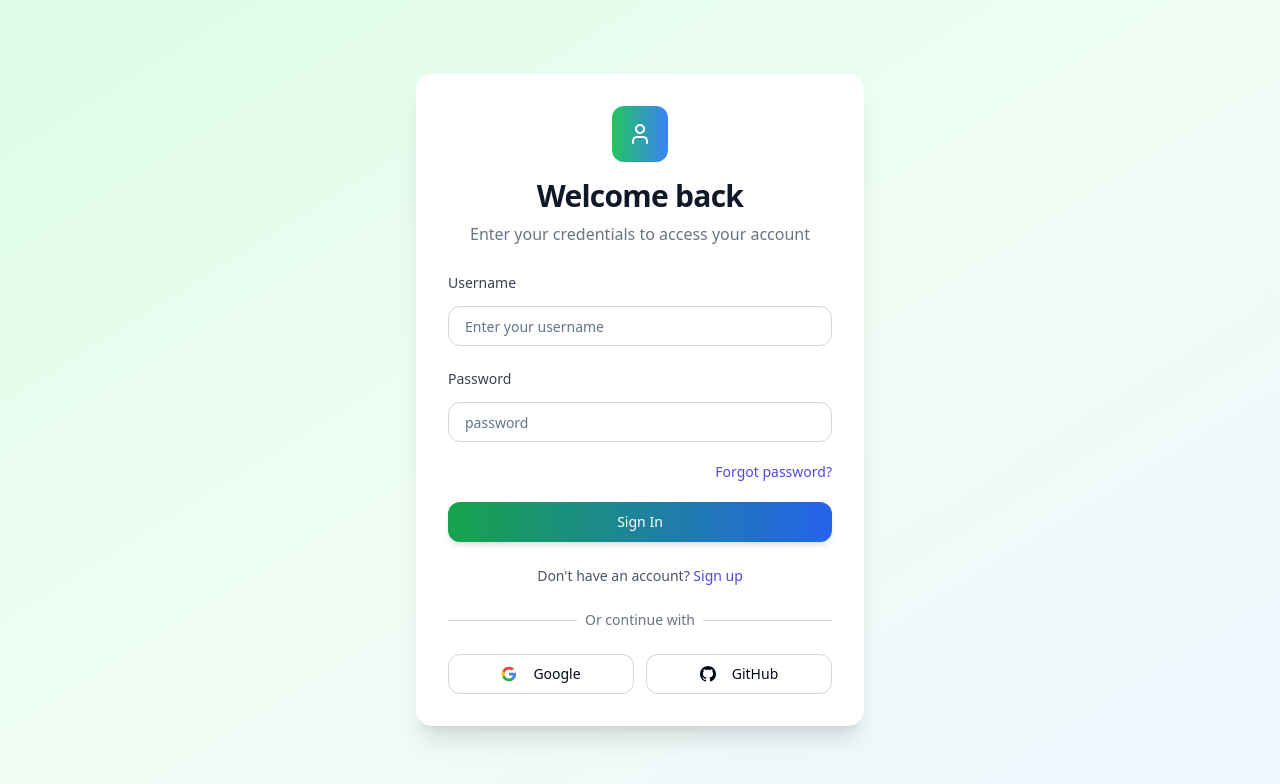
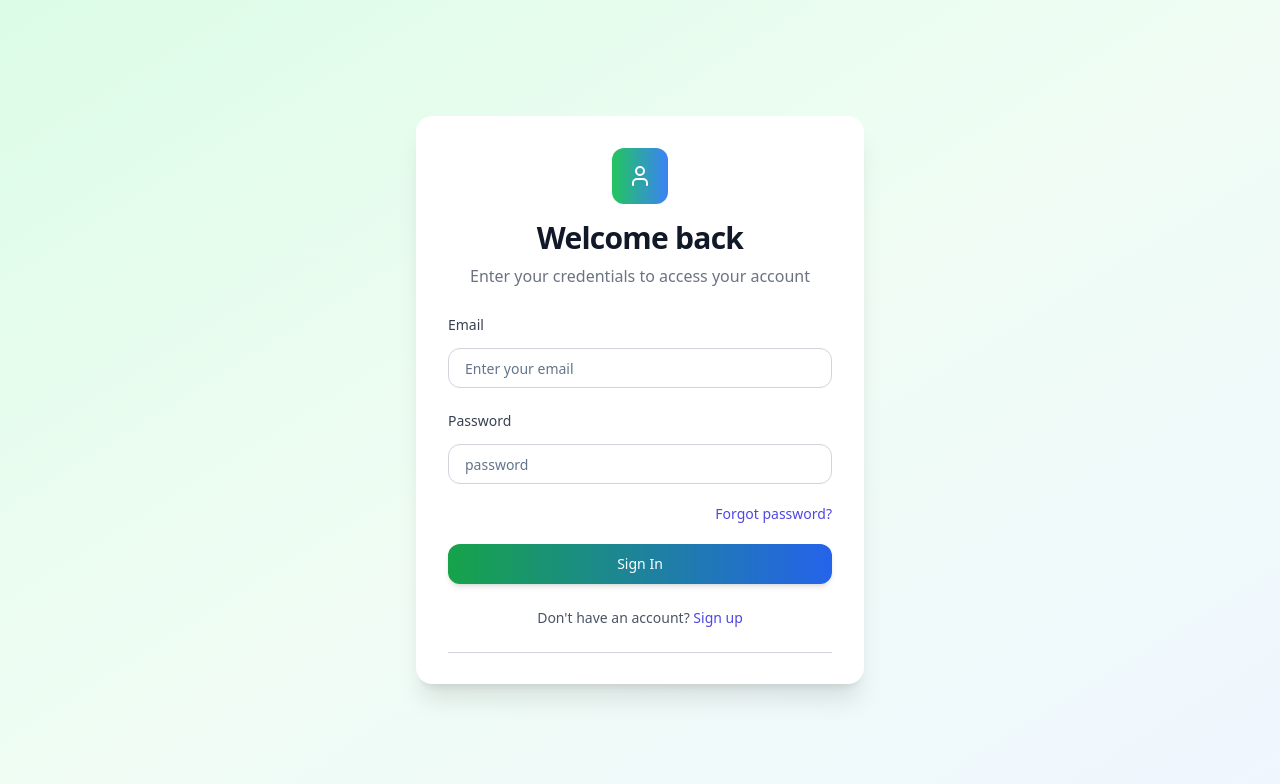
Before and after one commit to avi9611/logistic-app-ui, a React (Vite) app: page /login in a window 1280 px wide. Shown: the top 784 px of the page. Built offline with nearby package versions, Linux system fonts and the light colour scheme.

Commit message:
email verification

```diff
--- a/src/pages/Login.tsx
+++ b/src/pages/Login.tsx
@@ -9,7 +9,7 @@ import { motion } from "framer-motion";
 import { Toaster, toast } from "react-hot-toast";
 
 const Login: React.FC = () => {
-  const [username, setUsername] = useState("");
+  const [email, setEmail] = useState("");
   const [password, setPassword] = useState("");
   const [message, setMessage] = useState("");
   const [isLoading, setIsLoading] = useState(false);
@@ -22,7 +22,7 @@ const Login: React.FC = () => {
       const res = await fetch(`${import.meta.env.VITE_API_URL}/login`, {
         method: "POST",
         headers: { "Content-Type": "application/json" },
-        body: JSON.stringify({ username, password }),
+        body: JSON.stringify({ email, password }),
       });
       const data = await res.json();
       if (res.ok) {
@@ -88,16 +88,16 @@ const Login: React.FC = () => {
             <div className="space-y-3">
               <label
                 className="text-sm font-medium text-gray-700"
-                htmlFor="username"
+                htmlFor="email"
               >
-                Username
+                Email
               </label>
               <Input
-                id="username"
-                type="text"
-                placeholder="Enter your username"
-                value={username}
-                onChange={(e) => setUsername(e.target.value)}
+                id="email"
+                type="email"
+                placeholder="Enter your email"
+                value={email}
+                onChange={(e) => setEmail(e.target.value)}
                 required
                 className="w-full px-4 py-3 rounded-lg border-gray-300 focus:ring-2 focus:ring-indigo-500 focus:border-indigo-500 transition-all"
                 disabled={isLoading}
@@ -180,43 +180,6 @@ const Login: React.FC = () => {
             <div className="absolute inset-0 flex items-center">
               <div className="w-full border-t border-gray-300"></div>
             </div>
-            <div className="relative flex justify-center text-sm">
-              <span className="px-2 bg-white text-gray-500">Or continue with</span>
-            </div>
-          </div>
-
-          <div className="grid grid-cols-2 gap-3">
-            <Button
-              variant="outline"
-              className="py-2 px-4 border-gray-300 hover:bg-gray-50 rounded-lg flex items-center justify-center"
-            >
-              <svg
-                className="w-5 h-5 mr-2"
-                xmlns="http://www.w3.org/2000/svg"
-                viewBox="0 0 24 24"
-                fill="currentColor"
-              >
-                <path d="M22.56 12.25c0-.78-.07-1.53-.2-2.25H12v4.26h5.92c-.26 1.37-1.04 2.53-2.21 3.31v2.77h3.57c2.08-1.92 3.28-4.74 3.28-8.09z" fill="#4285F4" />
-                <path d="M12 23c2.97 0 5.46-.98 7.28-2.66l-3.57-2.77c-.98.66-2.23 1.06-3.71 1.06-2.86 0-5.29-1.93-6.16-4.53H2.18v2.84C3.99 20.53 7.7 23 12 23z" fill="#34A853" />
-                <path d="M5.84 14.09c-.22-.66-.35-1.36-.35-2.09s.13-1.43.35-2.09V7.07H2.18C1.43 8.55 1 10.22 1 12s.43 3.45 1.18 4.93l2.85-2.22.81-.62z" fill="#FBBC05" />
-                <path d="M12 5.38c1.62 0 3.06.56 4.21 1.64l3.15-3.15C17.45 2.09 14.97 1 12 1 7.7 1 3.99 3.47 2.18 7.07l3.66 2.84c.87-2.6 3.3-4.53 6.16-4.53z" fill="#EA4335" />
-              </svg>
-              Google
-            </Button>
-            <Button
-              variant="outline"
-              className="py-2 px-4 border-gray-300 hover:bg-gray-50 rounded-lg flex items-center justify-center"
-            >
-              <svg
-                className="w-5 h-5 mr-2"
-                xmlns="http://www.w3.org/2000/svg"
-                viewBox="0 0 24 24"
-                fill="currentColor"
-              >
-                <path d="M12 0C5.37 0 0 5.37 0 12c0 5.31 3.44 9.8 8.21 11.39.6.11.82-.26.82-.58 0-.29-.01-1.05-.02-2.06-3.34.72-4.04-1.61-4.04-1.61-.55-1.39-1.33-1.76-1.33-1.76-1.09-.74.08-.73.08-.73 1.2.09 1.83 1.24 1.83 1.24 1.07 1.83 2.81 1.3 3.5 1 .11-.78.42-1.31.76-1.61-2.67-.3-5.47-1.33-5.47-5.93 0-1.31.47-2.38 1.24-3.22-.12-.3-.54-1.52.12-3.18 0 0 1.01-.32 3.3 1.23.96-.27 1.98-.4 3-.4 1.02 0 2.04.13 3 .4 2.29-1.55 3.3-1.23 3.3-1.23.66 1.66.24 2.88.12 3.18.77.84 1.24 1.91 1.24 3.22 0 4.61-2.81 5.62-5.48 5.92.43.37.82 1.1.82 2.22 0 1.6-.02 2.89-.02 3.29 0 .32.21.7.83.58C20.56 21.8 24 17.31 24 12c0-6.63-5.37-12-12-12z" />
-              </svg>
-              GitHub
-            </Button>
           </div>
         </Card>
       </motion.div>
--- a/src/pages/Register.tsx
+++ b/src/pages/Register.tsx
@@ -10,6 +10,7 @@ import { Toaster, toast } from "react-hot-toast";
 
 const Register: React.FC = () => {
   const [username, setUsername] = useState("");
+  const [email, setEmail] = useState("");
   const [password, setPassword] = useState("");
   const [confirmPassword, setConfirmPassword] = useState("");
   const [message, setMessage] = useState("");
@@ -32,13 +33,17 @@ const Register: React.FC = () => {
     e.preventDefault();
 
     if (!validateForm()) return;
+    if (!email) {
+      toast.error("Email is required");
+      return;
+    }
 
     setIsLoading(true);
     try {
       const res = await fetch(`${import.meta.env.VITE_API_URL}/register`, {
         method: "POST",
         headers: { "Content-Type": "application/json" },
-        body: JSON.stringify({ username, password }),
+        body: JSON.stringify({ username, email, password }),
       });
       const data = await res.json();
       if (res.ok) {
@@ -122,6 +127,24 @@ const Register: React.FC = () => {
                   disabled={isLoading}
                 />
               </div>
+              <div className="space-y-3">
+                <label
+                  className="text-sm font-medium text-gray-700"
+                  htmlFor="email"
+                >
+                  Email
+                </label>
+                <Input
+                  id="email"
+                  type="email"
+                  placeholder="Enter your email"
+                  value={email}
+                  onChange={(e) => setEmail(e.target.value)}
+                  required
+                  className="w-full px-4 py-3 rounded-lg border-gray-300 focus:ring-2 focus:ring-indigo-500 focus:border-indigo-500 transition-all"
+                  disabled={isLoading}
+                />
+              </div>
 
               <div className="space-y-3">
                 <label
@@ -197,43 +220,6 @@ const Register: React.FC = () => {
               <div className="absolute inset-0 flex items-center">
                 <div className="w-full border-t border-gray-300"></div>
               </div>
-              <div className="relative flex justify-center text-sm">
-                <span className="px-2 bg-white text-gray-500">Or continue with</span>
-              </div>
-            </div>
-
-            <div className="grid grid-cols-2 gap-3">
-              <Button
-                variant="outline"
-                className="py-2 px-4 border-gray-300 hover:bg-gray-50 rounded-lg flex items-center justify-center transition-all hover:shadow-sm"
-              >
-                <svg
-                  className="w-5 h-5 mr-2"
-                  xmlns="http://www.w3.org/2000/svg"
-                  viewBox="0 0 24 24"
-                  fill="currentColor"
-                >
-                  <path d="M22.56 12.25c0-.78-.07-1.53-.2-2.25H12v4.26h5.92c-.26 1.37-1.04 2.53-2.21 3.31v2.77h3.57c2.08-1.92 3.28-4.74 3.28-8.09z" fill="#4285F4" />
-                  <path d="M12 23c2.97 0 5.46-.98 7.28-2.66l-3.57-2.77c-.98.66-2.23 1.06-3.71 1.06-2.86 0-5.29-1.93-6.16-4.53H2.18v2.84C3.99 20.53 7.7 23 12 23z" fill="#34A853" />
-                  <path d="M5.84 14.09c-.22-.66-.35-1.36-.35-2.09s.13-1.43.35-2.09V7.07H2.18C1.43 8.55 1 10.22 1 12s.43 3.45 1.18 4.93l2.85-2.22.81-.62z" fill="#FBBC05" />
-                  <path d="M12 5.38c1.62 0 3.06.56 4.21 1.64l3.15-3.15C17.45 2.09 14.97 1 12 1 7.7 1 3.99 3.47 2.18 7.07l3.66 2.84c.87-2.6 3.3-4.53 6.16-4.53z" fill="#EA4335" />
-                </svg>
-                Google
-              </Button>
-              <Button
-                variant="outline"
-                className="py-2 px-4 border-gray-300 hover:bg-gray-50 rounded-lg flex items-center justify-center transition-all hover:shadow-sm"
-              >
-                <svg
-                  className="w-5 h-5 mr-2"
-                  xmlns="http://www.w3.org/2000/svg"
-                  viewBox="0 0 24 24"
-                  fill="currentColor"
-                >
-                  <path d="M12 0C5.37 0 0 5.37 0 12c0 5.31 3.44 9.8 8.21 11.39.6.11.82-.26.82-.58 0-.29-.01-1.05-.02-2.06-3.34.72-4.04-1.61-4.04-1.61-.55-1.39-1.33-1.76-1.33-1.76-1.09-.74.08-.73.08-.73 1.2.09 1.83 1.24 1.83 1.24 1.07 1.83 2.81 1.3 3.5 1 .11-.78.42-1.31.76-1.61-2.67-.3-5.47-1.33-5.47-5.93 0-1.31.47-2.38 1.24-3.22-.12-.3-.54-1.52.12-3.18 0 0 1.01-.32 3.3 1.23.96-.27 1.98-.4 3-.4 1.02 0 2.04.13 3 .4 2.29-1.55 3.3-1.23 3.3-1.23.66 1.66.24 2.88.12 3.18.77.84 1.24 1.91 1.24 3.22 0 4.61-2.81 5.62-5.48 5.92.43.37.82 1.1.82 2.22 0 1.6-.02 2.89-.02 3.29 0 .32.21.7.83.58C20.56 21.8 24 17.31 24 12c0-6.63-5.37-12-12-12z" />
-                </svg>
-                GitHub
-              </Button>
             </div>
           </Card>
         </motion.div>
```
